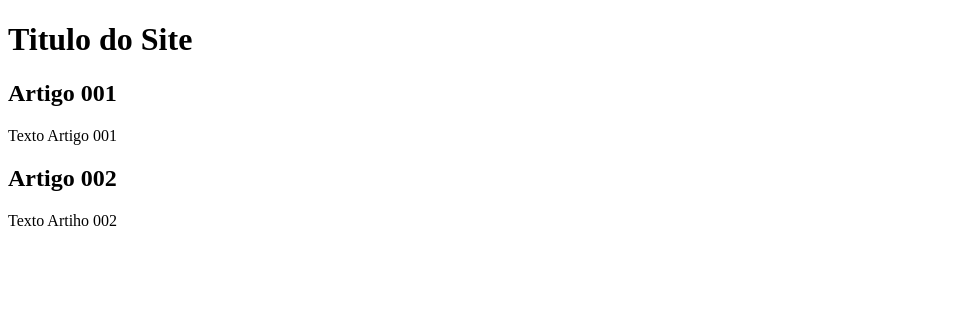
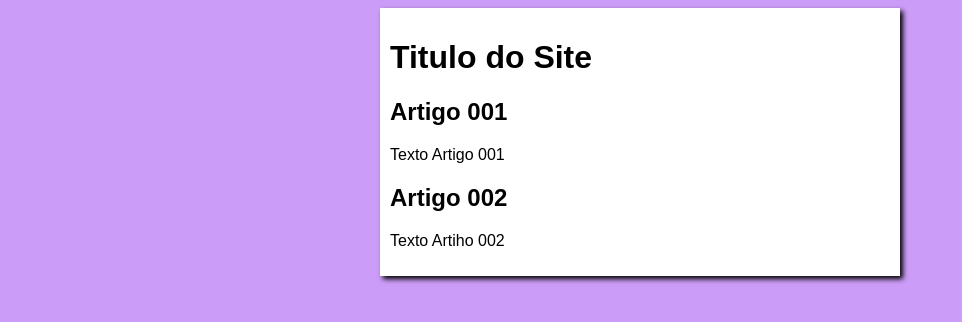
Before and after one commit to alexandree97/projeto-ste, a plain HTML site: page index.html in a window 1280 px wide. Shown: the whole page, without its empty margins (0-962 px from the left). Drawn offline with Linux system fonts and the light colour scheme.

Commit message:
iniciei o design

```diff
--- /dev/null
+++ b/estilos/style.css
@@ -0,0 +1,16 @@
+*{
+    font-family: Arial, Helvetica, sans-serif
+}
+
+body{
+    background-color: rgb(204, 157, 248);
+
+}
+
+main{
+    background-color: white;
+    width: 500px;
+    margin: auto;
+    padding: 10px;
+    box-shadow: 3px 3px 5px rgba(0, 0, 0, 473);
+}
--- a/index.html
+++ b/index.html
@@ -4,6 +4,7 @@
     <meta charset="UTF-8">
     <meta name="viewport" content="width=device-width, initial-scale=1.0">
     <title>Titulo do Site</title>
+    <link rel="stylesheet" href="estilos/style.css">
 </head>
 <body>
 
```
